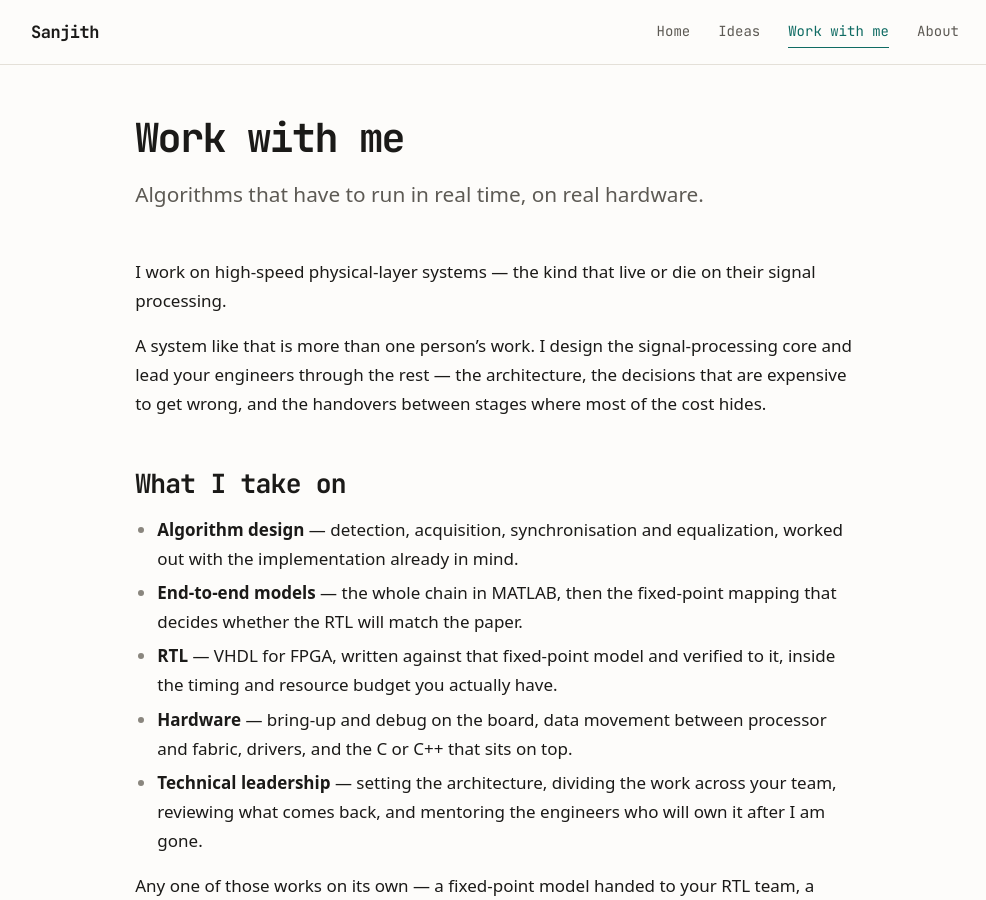
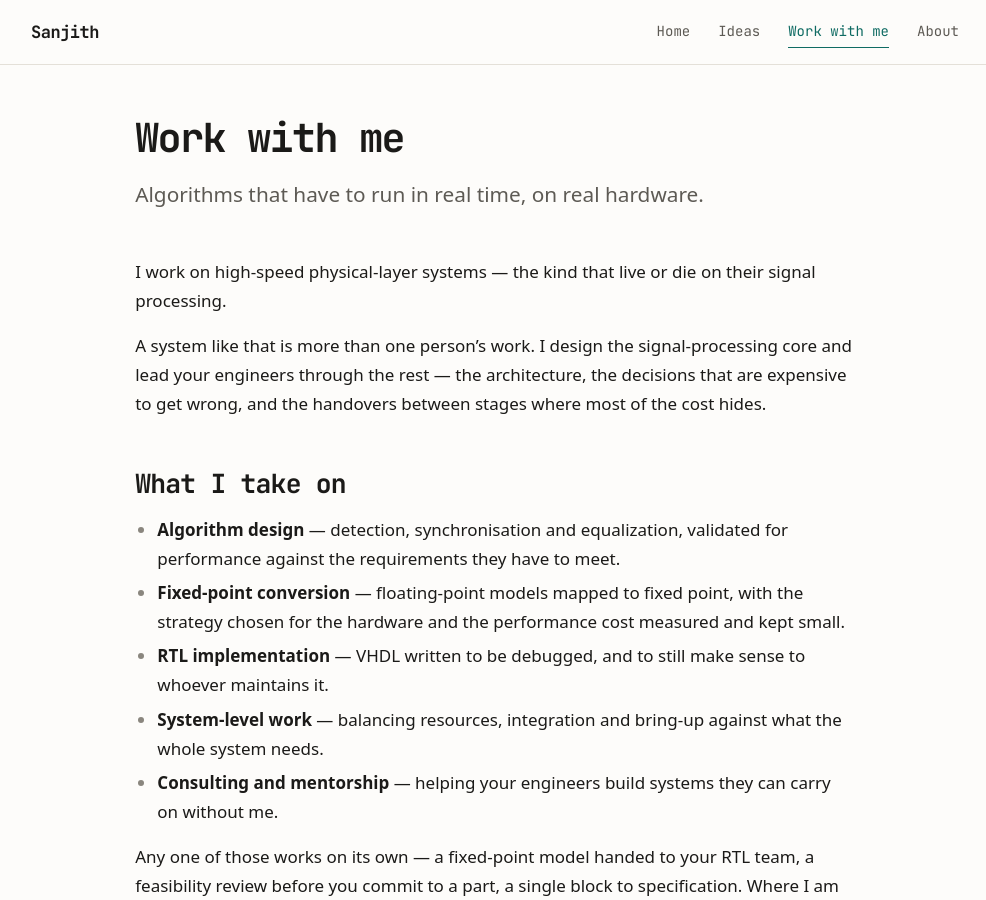
Before and after one commit to sanjith1999/sanjith1999.github.io, a Jekyll site: the page built from work.md, in a window 1280 px wide and 900 px high. Shown: the whole window, without its empty margins (145-1131 px from the left). Built offline with Jekyll 4.4.1, drawn with Linux system fonts in a browser that asks for light colours; some web fonts are replaced.

Commit message:
WIP001: Rewrite what I take on around outcomes
Five items named for what the client gets rather than for the artefact:
algorithms validated against requirements, fixed-point conversion with
the cost measured, RTL written to be debugged and maintained,
system-level balancing and bring-up, and mentorship aimed at engineers
carrying the work on afterwards.

Fixed-point conversion is now its own item rather than a clause inside
modelling, which is where it belongs given it decides whether the RTL
matches the model.

Co-Authored-By: Claude Opus 5 <noreply@anthropic.com>

```diff
--- a/work.md
+++ b/work.md
@@ -13,17 +13,16 @@ expensive to get wrong, and the handovers between stages where most of the cost
 
 ## What I take on
 
-- **Algorithm design** — detection, acquisition, synchronisation and equalization, worked
-  out with the implementation already in mind.
-- **End-to-end models** — the whole chain in MATLAB, then the fixed-point mapping that
-  decides whether the RTL will match the paper.
-- **RTL** — VHDL for FPGA, written against that fixed-point model and verified to it,
-  inside the timing and resource budget you actually have.
-- **Hardware** — bring-up and debug on the board, data movement between processor and
-  fabric, drivers, and the C or C++ that sits on top.
-- **Technical leadership** — setting the architecture, dividing the work across your
-  team, reviewing what comes back, and mentoring the engineers who will own it after I
-  am gone.
+- **Algorithm design** — detection, synchronisation and equalization, validated for
+  performance against the requirements they have to meet.
+- **Fixed-point conversion** — floating-point models mapped to fixed point, with the
+  strategy chosen for the hardware and the performance cost measured and kept small.
+- **RTL implementation** — VHDL written to be debugged, and to still make sense to
+  whoever maintains it.
+- **System-level work** — balancing resources, integration and bring-up against what
+  the whole system needs.
+- **Consulting and mentorship** — helping your engineers build systems they can carry
+  on without me.
 
 Any one of those works on its own — a fixed-point model handed to your RTL team, a
 feasibility review before you commit to a part, a single block to specification. Where I
```
